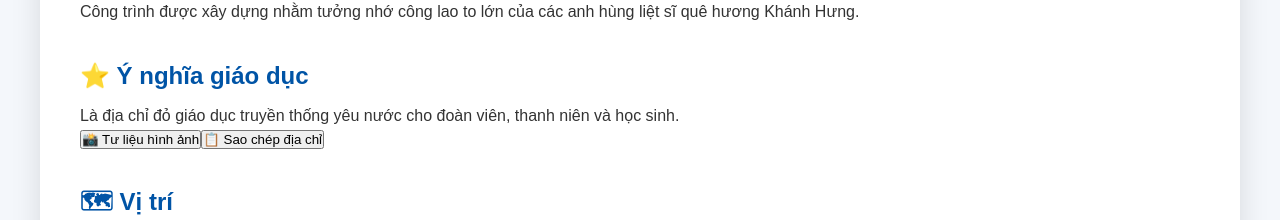
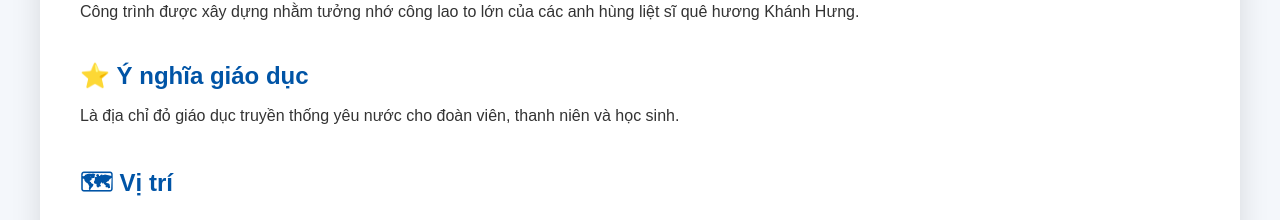
Before and after one commit to doanxakhanhhung/diachido-khanhhung, a React (Vite) app: page /chi-tiet/1 in a window 1280 px wide. Shown: the part 1018-1238 px from the top of the page. Built offline with nearby package versions, Linux system fonts and the light colour scheme.

Commit message:
Update ChiTiet.jsx

```diff
--- a/src/pages/ChiTiet.jsx
+++ b/src/pages/ChiTiet.jsx
@@ -46,6 +46,7 @@ function ChiTiet() {
   const openLightbox = (index) => {
 
     setCurrentImage(index);
+
     setLightboxOpen(true);
 
   };
@@ -107,11 +108,7 @@ function ChiTiet() {
           window.location.href
         );
 
-        setToast("Đã sao chép liên kết!");
-
-        setTimeout(() => {
-          setToast("");
-        }, 2000);
+        alert("Đã sao chép liên kết!");
 
       }
 
@@ -158,59 +155,6 @@ function ChiTiet() {
   };
 
 
-  // ===========================
-  // SAO CHÉP ĐỊA CHỈ
-  // ===========================
-
-  const copyAddress = async () => {
-
-    try {
-
-      await navigator.clipboard.writeText(
-        item.diachi
-      );
-
-      setToast("Đã sao chép địa chỉ!");
-
-      setTimeout(() => {
-        setToast("");
-      }, 2000);
-
-    } catch (error) {
-
-      setToast("Không thể sao chép địa chỉ.");
-
-      setTimeout(() => {
-        setToast("");
-      }, 2500);
-
-    }
-
-  };
-
-
-  // ===========================
-  // CUỘN ĐẾN THƯ VIỆN ẢNH
-  // ===========================
-
-  const scrollToGallery = () => {
-
-    const gallery = document.querySelector(
-      ".gallery"
-    );
-
-    if (gallery) {
-
-      gallery.scrollIntoView({
-        behavior: "smooth",
-        block: "start",
-      });
-
-    }
-
-  };
-
-
   return (
 
     <>
@@ -219,6 +163,7 @@ function ChiTiet() {
         className="detail-container"
         data-aos="fade-up"
       >
+
 
         {/* ===========================
             ẢNH ĐẠI DIỆN
@@ -244,8 +189,11 @@ function ChiTiet() {
               {item.ten}
             </h1>
 
+
             <div className="detail-address">
+
               📍 {item.diachi}
+
             </div>
 
           </div>
@@ -256,6 +204,10 @@ function ChiTiet() {
           =========================== */}
 
           <div className="detail-quick-info">
+
+
+
+            {/* HÌNH ẢNH */}
 
             <div className="quick-info-item">
 
@@ -277,6 +229,8 @@ function ChiTiet() {
 
             </div>
 
+
+
           </div>
 
 
@@ -286,18 +240,24 @@ function ChiTiet() {
 
           <div className="detail-share">
 
+
             <div className="detail-share-title">
+
               📤 Chia sẻ địa chỉ đỏ
+
             </div>
 
 
             <div className="detail-share-buttons">
 
+
               <button
                 className="share-btn share"
                 onClick={sharePage}
               >
+
                 📤 Chia sẻ
+
               </button>
 
 
@@ -305,8 +265,11 @@ function ChiTiet() {
                 className="share-btn copy"
                 onClick={copyLink}
               >
+
                 📋 Sao chép liên kết
+
               </button>
+
 
             </div>
 
@@ -374,6 +337,8 @@ function ChiTiet() {
 
               </div>
 
+
+
             </div>
 
 
@@ -383,36 +348,11 @@ function ChiTiet() {
 
             <div className="detail-map">
 
+
               <div className="detail-map-box">
 
 
-                {/* ===========================
-                    TƯ LIỆU HÌNH ẢNH
-                =========================== */}
-
-                <button
-                  className="detail-map-action"
-                  onClick={scrollToGallery}
-                >
-                  📸 Tư liệu hình ảnh
-                </button>
-
-
-                {/* ===========================
-                    SAO CHÉP ĐỊA CHỈ
-                =========================== */}
-
-                <button
-                  className="detail-map-action"
-                  onClick={copyAddress}
-                >
-                  📋 Sao chép địa chỉ
-                </button>
-
-
-                {/* ===========================
-                    GOOGLE MAP
-                =========================== */}
+                {/* GOOGLE MAP */}
 
                 <h2>
                   🗺 Vị trí
@@ -436,9 +376,7 @@ function ChiTiet() {
                 </iframe>
 
 
-                {/* ===========================
-                    CHỈ ĐƯỜNG
-                =========================== */}
+                {/* CHỈ ĐƯỜNG */}
 
                 <a
                   href={`https://www.google.com/maps/search/?api=1&query=${encodeURIComponent(
@@ -455,6 +393,7 @@ function ChiTiet() {
                   </button>
 
                 </a>
+
 
 
               </div>
@@ -541,12 +480,6 @@ function ChiTiet() {
         />
 
       )}
-
-
-      {/* ===========================
-          TOAST
-      =========================== */}
-
       {toast && (
 
   <div className="toast-message">
```
Lines whose indentation alone changed are shown as unchanged.
